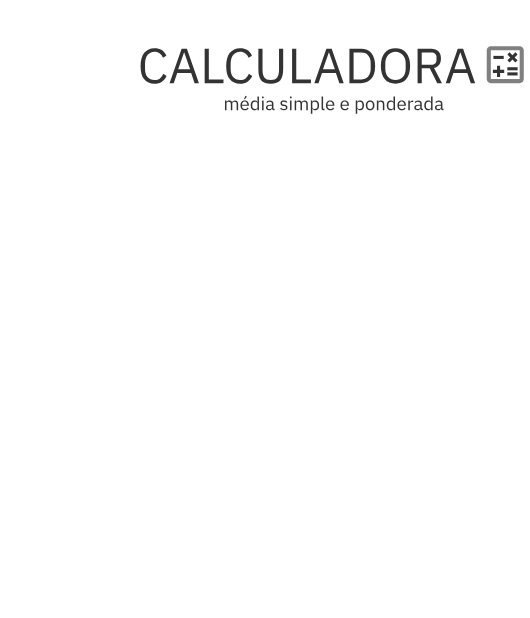
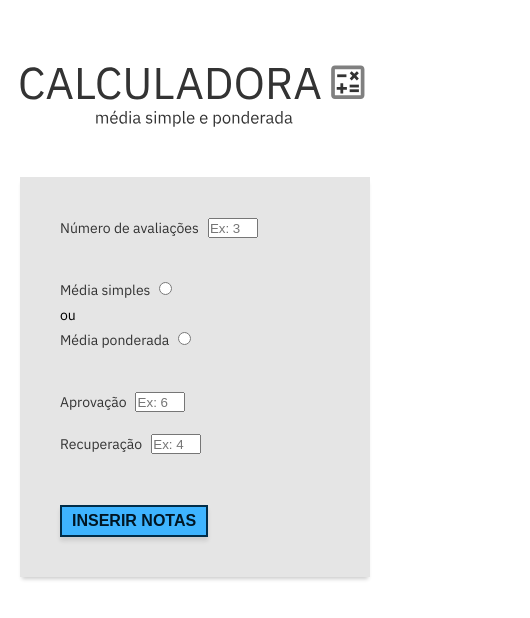
Before and after one commit to iagomachadoo/calculadora-media-simples-e-ponderada, a plain HTML site: page index.html in a window 390 px wide. Shown: the whole page, 530 px wide, since content can reach past the window. Drawn offline with Linux system fonts and the light colour scheme.

Commit message:
Adicionando o primeiro bloco de informações
Nesse bloco está contido o número de avaliações, a opção entre média simples ou ponderada, as notas mínimas de aprovação e recuperação, além do botão inserir notas que vai abrir um novo bloco de informações onde será possível adicionar as notas e pesos e calcular os dois tipos de média.

```diff
--- a/css/global.css
+++ b/css/global.css
@@ -12,7 +12,6 @@
     --amarelo2:#434500;
     --vermelho1:#FFBABA;
     --vermelho2:#790000;
-
     --fonte-ibm-plex-sans:'IBM Plex Sans', sans-serif;
 }
 
@@ -23,7 +22,8 @@
 }
 
 body{
-    font-size: var(--fonte-ibm-plex-sans);
+    font-family: var(--fonte-ibm-plex-sans);
+    padding: 20px;
 }
 
 img{
@@ -31,3 +31,41 @@ img{
     height: auto;
     display: block;
 }
+
+label{
+    font-size: 1.125rem;
+    line-height: 1.5;
+    color: var(--c10);
+    margin-right: 10px;
+}
+
+.container{
+    max-width: 840px;
+    background-color: var(--c3);
+    box-shadow: 0 4px 4px -2px rgba(0, 0, 0, 0.200);
+    margin: 0 auto 80px auto;
+    padding: 40px;
+}
+
+.btn{
+    text-transform: uppercase;
+    font-size: 1.5rem;
+    line-height: 1.15;
+    font-weight: 600;
+    padding: 5px 10px;
+    color: var(--azul3);
+    background-color: var(--azul1);
+    border: 2px solid var(--azul2);
+    box-shadow: 0 4px 4px rgba(0, 0, 0, 0.100);
+}
+
+.btn:hover{
+    color: var(--azul1);
+    background-color: var(--azul3);
+}
+
+@media(max-width: 500px){
+    .btn{
+        font-size: 1rem;
+    }
+}
--- a/css/header.css
+++ b/css/header.css
@@ -1,4 +1,16 @@
 .logo{
-    margin-top: 40px;
-    margin-left: 140px;
+    margin: 20px auto 160px 120px;
 }
+
+@media(max-width: 870px){
+    .logo{
+        margin: 40px auto 80px auto;
+        width: 405px;
+    }
+}
+
+@media(max-width: 400px){
+    .logo{
+        margin-bottom: 50px;
+    }
+}
--- /dev/null
+++ b/css/info-primaria.css
@@ -0,0 +1,87 @@
+.num-avaliacao, .media-aprovacao, .media-recuperacao{
+    width: 97px;
+    height: 20px;
+    text-align: center;
+}
+
+.div-info-primaria1{
+    display: flex;
+    flex-wrap: wrap;
+    margin-bottom: 40px;
+}
+
+.div-input-radio{
+    display: flex;
+    flex-wrap: wrap;
+    align-items: center;
+    margin-left: 75px;
+}
+
+.div-input-radio p{
+    margin: 0 30px;
+}
+
+.div-info-primaria2{
+    display: flex;
+    flex-direction: column;
+    gap: 20px;
+    margin-bottom: 80px;
+}
+
+@media(max-width: 870px){
+    .div-info-primaria1{
+        display: initial;
+
+    }
+
+    .div-input-radio{
+        margin: 20px auto 50px 0;
+    }
+
+    .div-info-primaria2{
+        margin-bottom: 50px;
+    }
+}
+
+@media(max-width: 500px){
+    .div-info-primaria1 label{
+        font-size: 1rem;
+    }
+    .div-input-radio{
+        display: block;
+        margin: 40px 0;
+    }
+
+    .div-input-radio label{
+        display: inline-block;
+        font-size: 1rem;
+    }
+
+    .div-input-radio p{
+        margin: 5px 0;
+        font-size: 1rem;
+    }
+
+    .div-info-primaria2 label{
+        font-size: 1rem;
+    }
+}
+
+@media(max-width: 400px){
+    .div-info-primaria1 label, .div-info-primaria2 label{
+        font-size: 0.875rem;
+        margin-right: 5px;
+    }
+
+    .div-input-radio p{
+        font-size: 0.875rem;
+    }
+
+    .div-info-primaria1 input, .div-info-primaria2 input{
+        width: 50px;
+    }
+
+    .div-input-radio input{
+        width: initial;
+    }
+}
--- a/css/style.css
+++ b/css/style.css
@@ -1,2 +1,3 @@
 @import "global.css";
 @import "header.css";
+@import "info-primaria.css";
--- a/index.html
+++ b/index.html
@@ -15,5 +15,40 @@
     <header class="header">
         <img src="img/logo.svg" class="logo" alt="Calculadora: média simples e ponderada">
     </header>
+
+    <main class="main-info-primaria">
+        <div class="container">
+            <div class="div-info-primaria1">
+                <label for="avaliaca">Número de avaliações</label>
+                <input type="number" name="número-de-avalicoes" id="avaliacao" class="num-avaliacao" inputmode="numeric" placeholder="Ex: 3">
+
+                <div class="div-input-radio">
+                    <label for="med-simples">Média simples</label>
+                    <input type="radio" name="media-simples-ponderada" id="med-simples" class="media-simples">
+
+                    <p>ou</p>
+
+                    <label for="med-ponderada">Média ponderada</label>
+                    <input type="radio" name="media-simples-ponderada" id="med-ponderada" class="media-ponderada">
+                </div>
+            </div>
+
+            <div class="div-info-primaria2">
+                <div class="div-aprovacao">
+                    <label for="aprovacao">Aprovação</label>
+                    <input type="number" name="aprovacao" id="aprovacao" placeholder="Ex: 6" class="media-aprovacao" inputmode="numeric">
+                </div>
+
+                <div class="div-recuperacao">
+                    <label for="recuperacao">Recuperação</label>
+                    <input type="number" name="recuperacao" id="recuperacao" placeholder="Ex: 4" class="media-recuperacao" inputmode="numeric">
+                </div>
+            </div>
+
+            <div class="div-btn">
+                <button type="button" class="btn btn-inserir-notas">inserir notas</button>
+            </div>
+        </div>
+    </main>
 </body>
 </html>
```
